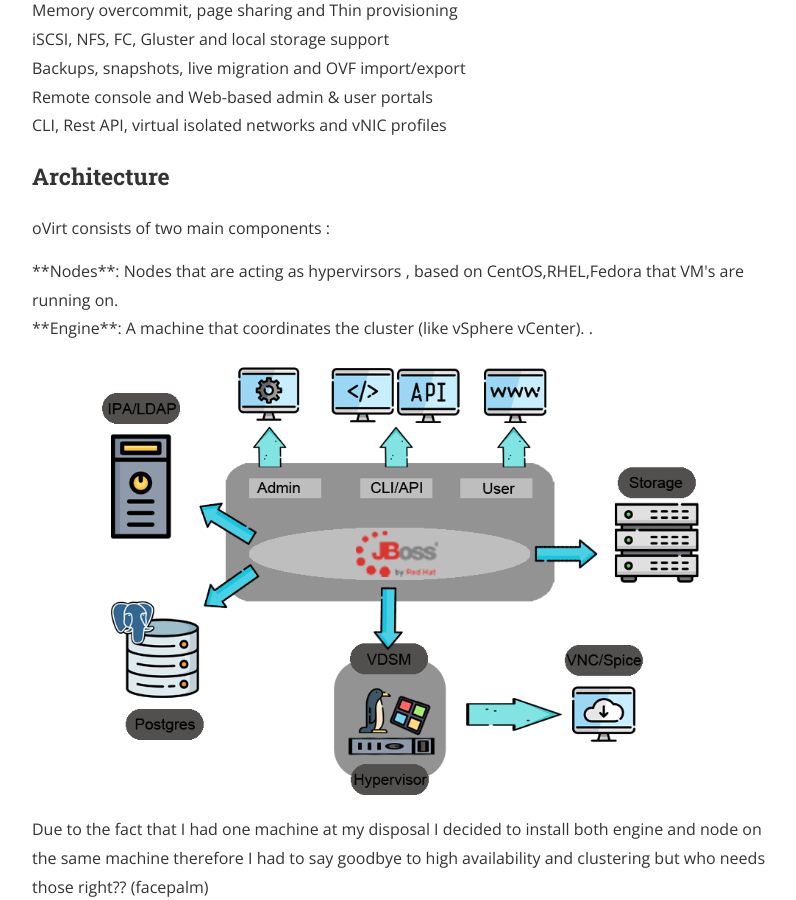
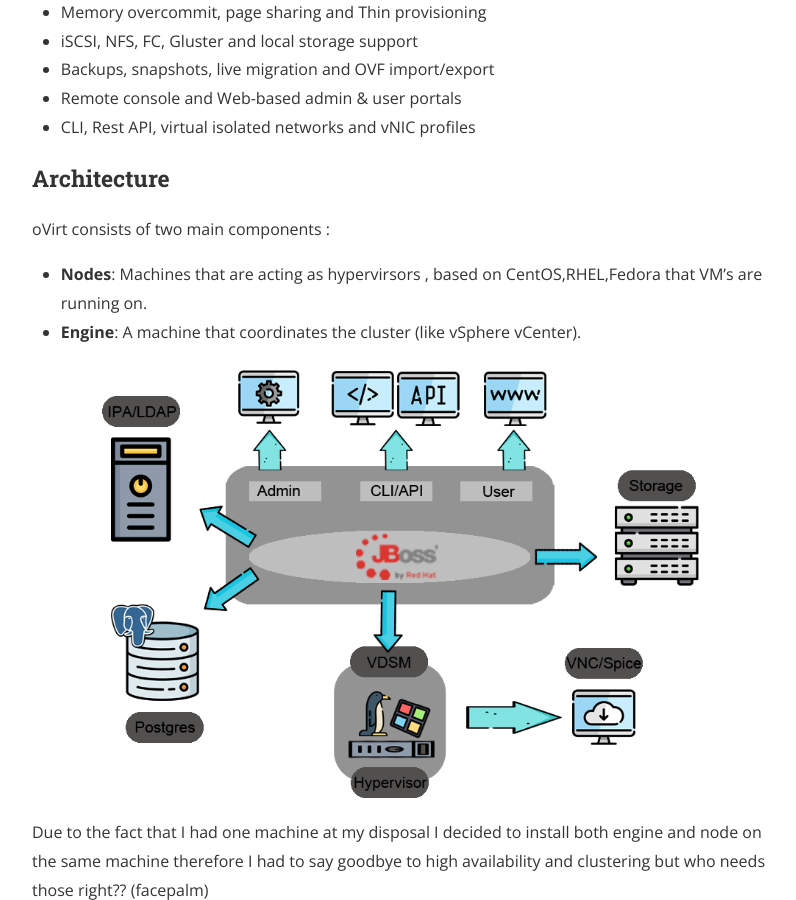
Before and after one commit to zroupas/zroupas.github.io, a Jekyll site: the page built from _posts/2019-09-01-ovirt.markdown, in a window 1280 px wide and 900 px high, scrolled down 1199 px. Shown: the whole window, without its empty margins (240-1036 px from the left). Built offline with Jekyll 4.4.1, drawn with Linux system fonts in a browser that asks for light colours; nearby versions of some CDN libraries.

Commit message:
fixed lists in latest 2019-09-01-ovirt post

```diff
--- a/_posts/2019-09-01-ovirt.markdown
+++ b/_posts/2019-09-01-ovirt.markdown
@@ -23,21 +23,20 @@
 From the official site *"oVirt is an open source server and desktop virtualization platform built on operating systems like CentOS and Red Hat Enterprise Linux.It uses KVM hypervisor and is built upon several other community projects, including libvirt, Gluster, PatternFly, and Ansible"*.
 Some of the basic features are:
 
-<ul class="default">
-	<li>Memory overcommit, page sharing and Thin provisioning</li>
-	<li>iSCSI, NFS, FC, Gluster and local storage support</li>
-	<li>Backups, snapshots, live migration and OVF import/export</li>
-	<li>Remote console and Web-based admin & user portals</li>
-	<li>CLI, Rest API, virtual isolated networks and vNIC profiles</li>
+<ul>
+<li>Memory overcommit, page sharing and Thin provisioning</li>
+<li>iSCSI, NFS, FC, Gluster and local storage support</li>
+<li>Backups, snapshots, live migration and OVF import/export</li>
+<li>Remote console and Web-based admin & user portals</li>
+<li>CLI, Rest API, virtual isolated networks and vNIC profiles</li>
 </ul>
 
 <h3>Architecture</h3>
 
 oVirt consists of two main components :
-<ul class="default">
-    <li>**Nodes**: Nodes that are acting as hypervirsors , based on CentOS,RHEL,Fedora that VM's are running on.</li>
-    <li>**Engine**: A machine that coordinates the cluster (like vSphere vCenter). .</li>
-</ul>
+
+* **Nodes**: Machines that are acting as hypervirsors , based on CentOS,RHEL,Fedora that VM's are running on.
+* **Engine**: A machine that coordinates the cluster (like vSphere vCenter).
 
 <a href="/assets/2019-09-01-ovirt/ovirt-architecture.png" data-lightbox="ovirt-architecture" data-title="Check out Intel Nuc 7th Gen">
   <img src="/assets/2019-09-01-ovirt/ovirt-architecture.png" title="Ovirt Architecture">
```
Also changed, not shown: other parts of _posts/2019-09-01-ovirt.markdown (+1 -0 lines).
